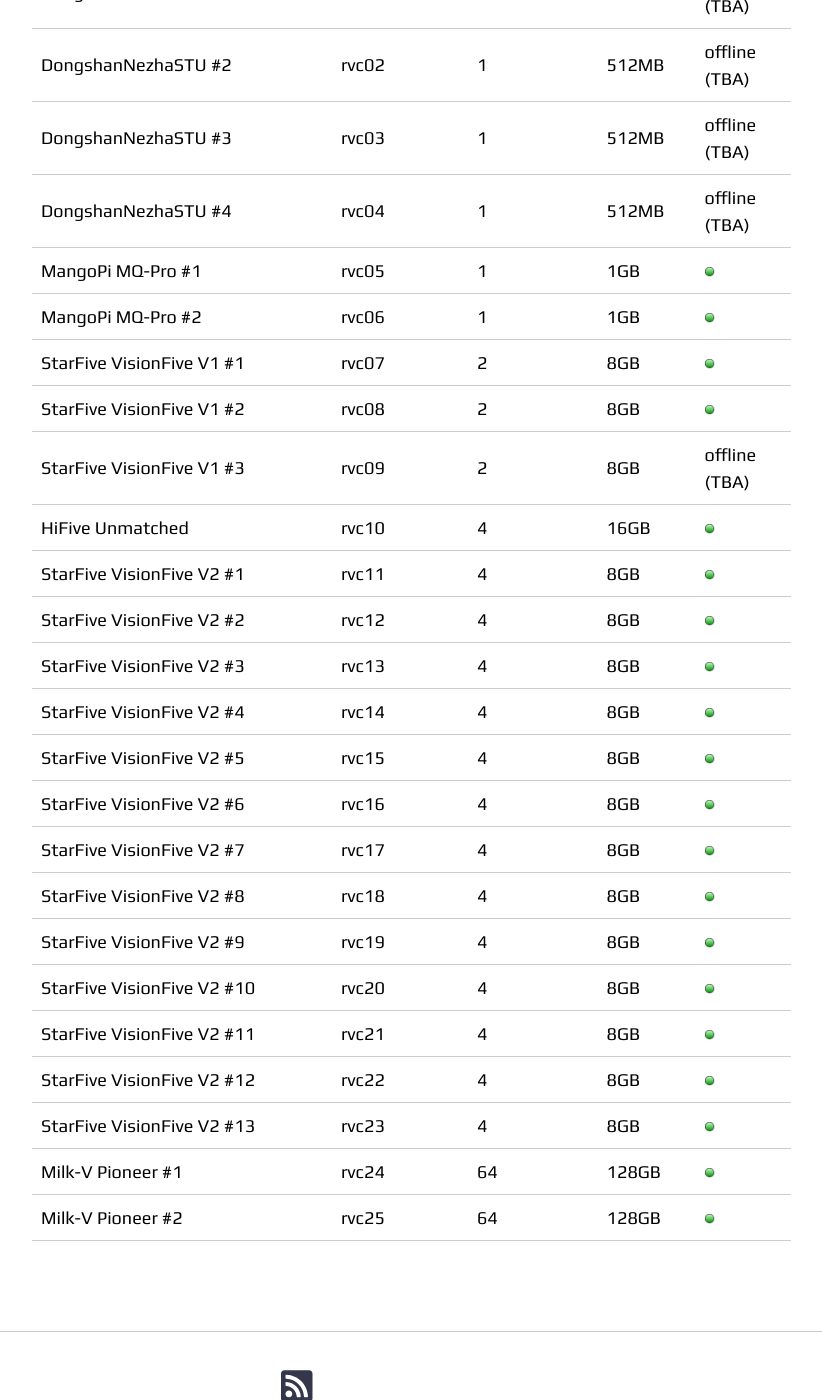
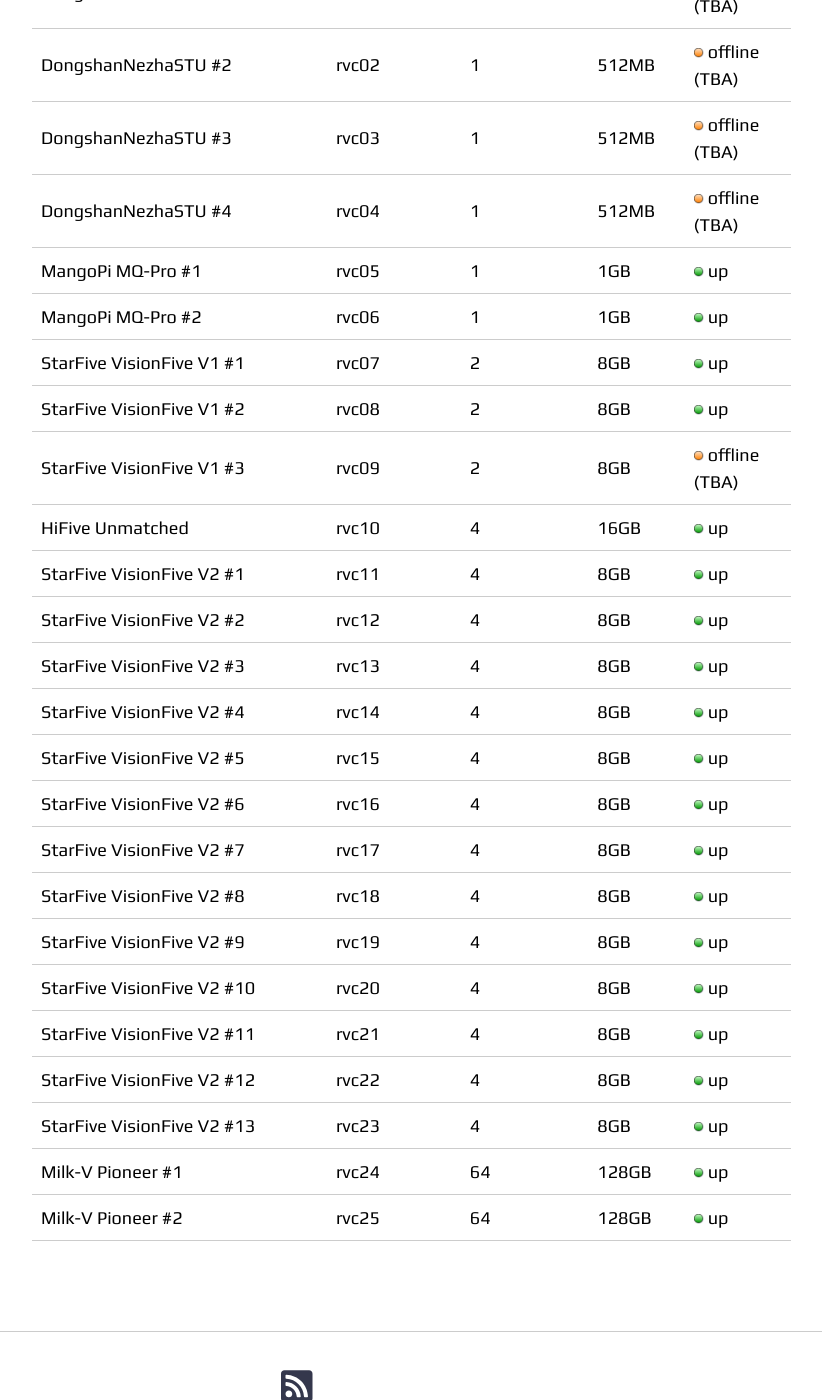
Before and after one commit to RISCVtestbed/riscvtestbed.github.io, a Jekyll site: the page built from status.md, in a window 1280 px wide and 1400 px high, scrolled down 1140 px. Shown: the whole window, without its empty margins (343-1165 px from the left). Built offline with Jekyll 4.4.1, drawn with Linux system fonts in a browser that asks for light colours; nearby versions of some CDN libraries.

Commit message:
Update cluster status

```diff
--- a/status.md
+++ b/status.md
@@ -12,28 +12,28 @@
 
 | Description  | Hostname | # of cores | DRAM | Status |
 | ------------- | ------------- |  ------------- | ------------- | ------------- |
-| DongshanNezhaSTU #1 | rvc01 | 1 | 512MB | offline <br />(TBA) |
-| DongshanNezhaSTU #2 | rvc02 | 1 | 512MB | offline <br />(TBA) |
-| DongshanNezhaSTU #3 | rvc03 | 1 | 512MB | offline <br />(TBA)|
-| DongshanNezhaSTU #4 | rvc04 | 1 | 512MB | offline <br />(TBA) |
-| MangoPi MQ-Pro #1 | rvc05 | 1 | 1GB | <img src="/images/on.png" alt="green light" width="10"/> |
-| MangoPi MQ-Pro #2 | rvc06 | 1 | 1GB | <img src="/images/on.png" alt="green light" width="10"/> |
-| StarFive VisionFive V1 #1 | rvc07 | 2 | 8GB | <img src="/images/on.png" alt="green light" width="10"/> |
-| StarFive VisionFive V1 #2 | rvc08 | 2 | 8GB | <img src="/images/on.png" alt="green light" width="10"/> |
-| StarFive VisionFive V1 #3 | rvc09 | 2 | 8GB | offline <br />(TBA) |
-| HiFive Unmatched  | rvc10 | 4 | 16GB | <img src="/images/on.png" alt="green light" width="10"/> |
-| StarFive VisionFive V2 #1 | rvc11 | 4 | 8GB | <img src="/images/on.png" alt="green light" width="10"/> |
-| StarFive VisionFive V2 #2 | rvc12 | 4 | 8GB | <img src="/images/on.png" alt="green light" width="10"/> |
-| StarFive VisionFive V2 #3 | rvc13 | 4 | 8GB | <img src="/images/on.png" alt="green light" width="10"/> |
-| StarFive VisionFive V2 #4 | rvc14| 4 | 8GB | <img src="/images/on.png" alt="green light" width="10"/> |
-| StarFive VisionFive V2 #5 | rvc15 | 4 | 8GB | <img src="/images/on.png" alt="green light" width="10"/> |
-| StarFive VisionFive V2 #6 | rvc16 | 4 | 8GB | <img src="/images/on.png" alt="green light" width="10"/> |
-| StarFive VisionFive V2 #7 | rvc17 | 4 | 8GB | <img src="/images/on.png" alt="green light" width="10"/> |
-| StarFive VisionFive V2 #8 | rvc18 | 4 | 8GB | <img src="/images/on.png" alt="green light" width="10"/> |
-| StarFive VisionFive V2 #9 | rvc19 | 4 | 8GB | <img src="/images/on.png" alt="green light" width="10"/> |
-| StarFive VisionFive V2 #10 | rvc20 | 4 | 8GB | <img src="/images/on.png" alt="green light" width="10"/> |
-| StarFive VisionFive V2 #11 | rvc21 | 4 | 8GB | <img src="/images/on.png" alt="green light" width="10"/> |
-| StarFive VisionFive V2 #12 | rvc22 | 4 | 8GB | <img src="/images/on.png" alt="green light" width="10"/> |
-| StarFive VisionFive V2 #13 | rvc23 | 4 | 8GB | <img src="/images/on.png" alt="green light" width="10"/> |
-| Milk-V Pioneer #1 | rvc24 | 64 | 128GB | <img src="/images/on.png" alt="green light" width="10"/> |
-| Milk-V Pioneer #2 | rvc25 | 64 | 128GB | <img src="/images/on.png" alt="green light" width="10"/> |
+| DongshanNezhaSTU #1 | rvc01 | 1 | 512MB | <img src="/images/amber.png" alt="amber light" width="10"/> offline <br />(TBA) |
+| DongshanNezhaSTU #2 | rvc02 | 1 | 512MB | <img src="/images/amber.png" alt="amber light" width="10"/> offline <br />(TBA) |
+| DongshanNezhaSTU #3 | rvc03 | 1 | 512MB | <img src="/images/amber.png" alt="amber light" width="10"/> offline <br />(TBA)|
+| DongshanNezhaSTU #4 | rvc04 | 1 | 512MB | <img src="/images/amber.png" alt="amber light" width="10"/> offline <br />(TBA) |
+| MangoPi MQ-Pro #1 | rvc05 | 1 | 1GB | <img src="/images/on.png" alt="green light" width="10"/> up |
+| MangoPi MQ-Pro #2 | rvc06 | 1 | 1GB | <img src="/images/on.png" alt="green light" width="10"/> up |
+| StarFive VisionFive V1 #1 | rvc07 | 2 | 8GB | <img src="/images/on.png" alt="green light" width="10"/> up |
+| StarFive VisionFive V1 #2 | rvc08 | 2 | 8GB | <img src="/images/on.png" alt="green light" width="10"/> up |
+| StarFive VisionFive V1 #3 | rvc09 | 2 | 8GB | <img src="/images/amber.png" alt="amber light" width="10"/> offline <br />(TBA) |
+| HiFive Unmatched  | rvc10 | 4 | 16GB | <img src="/images/on.png" alt="green light" width="10"/> up |
+| StarFive VisionFive V2 #1 | rvc11 | 4 | 8GB | <img src="/images/on.png" alt="green light" width="10"/> up |
+| StarFive VisionFive V2 #2 | rvc12 | 4 | 8GB | <img src="/images/on.png" alt="green light" width="10"/> up |
+| StarFive VisionFive V2 #3 | rvc13 | 4 | 8GB | <img src="/images/on.png" alt="green light" width="10"/> up |
+| StarFive VisionFive V2 #4 | rvc14| 4 | 8GB | <img src="/images/on.png" alt="green light" width="10"/> up |
+| StarFive VisionFive V2 #5 | rvc15 | 4 | 8GB | <img src="/images/on.png" alt="green light" width="10"/> up |
+| StarFive VisionFive V2 #6 | rvc16 | 4 | 8GB | <img src="/images/on.png" alt="green light" width="10"/> up |
+| StarFive VisionFive V2 #7 | rvc17 | 4 | 8GB | <img src="/images/on.png" alt="green light" width="10"/> up |
+| StarFive VisionFive V2 #8 | rvc18 | 4 | 8GB | <img src="/images/on.png" alt="green light" width="10"/> up |
+| StarFive VisionFive V2 #9 | rvc19 | 4 | 8GB | <img src="/images/on.png" alt="green light" width="10"/> up |
+| StarFive VisionFive V2 #10 | rvc20 | 4 | 8GB | <img src="/images/on.png" alt="green light" width="10"/> up |
+| StarFive VisionFive V2 #11 | rvc21 | 4 | 8GB | <img src="/images/on.png" alt="green light" width="10"/> up |
+| StarFive VisionFive V2 #12 | rvc22 | 4 | 8GB | <img src="/images/on.png" alt="green light" width="10"/> up |
+| StarFive VisionFive V2 #13 | rvc23 | 4 | 8GB | <img src="/images/on.png" alt="green light" width="10"/> up |
+| Milk-V Pioneer #1 | rvc24 | 64 | 128GB | <img src="/images/on.png" alt="green light" width="10"/> up |
+| Milk-V Pioneer #2 | rvc25 | 64 | 128GB | <img src="/images/on.png" alt="green light" width="10"/> up |
```
Also changed, not shown: images/amber.png (added), images/cluster_status.png.
